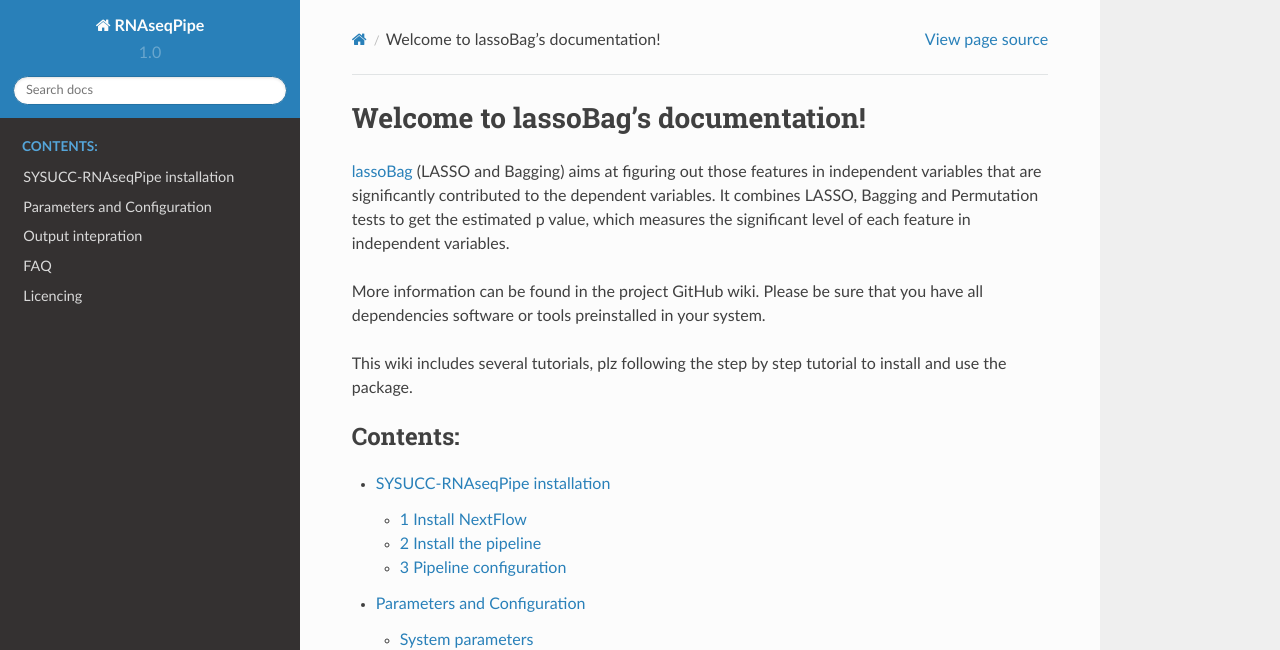
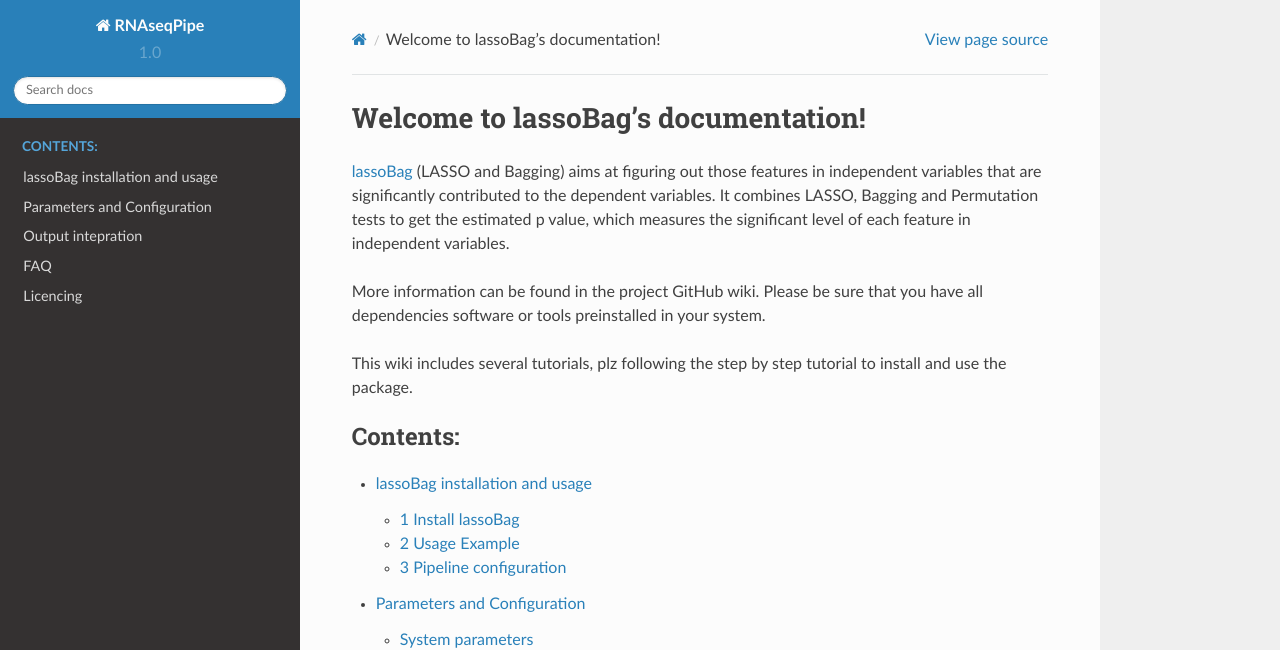
Before and after one commit to likelet/VSOLassoBag, a Sphinx documentation site: the page built from docs/index.rst, in a window 1280 px wide and 1130 px high. Shown: the top 650 px of the window. Built offline with Sphinx 7.4.7 and the Read the Docs theme 2.0.0, drawn with Linux system fonts in a browser that asks for light colours; pages that are not in the unit, such as notebooks, are missing from menus; some of the changed lines change nothing that is shown.

Commit message:
try to add superlink

```diff
--- a/docs/contents/installation.rst
+++ b/docs/contents/installation.rst
@@ -1,29 +1,24 @@
-SYSUCC-RNAseqPipe installation
+lassoBag installation and usage
 ============================
 
-1 Install NextFlow
+1 Install lassoBag
 ----------------
 
-Nextflow runs on most POSIX systems (Linux, Mac OSX etc). It can be installed by running the following commands:
+lassoBag can be run in both Windows system and most POSIX systems. The follow codes should be run in R.
 
  .. code-block:: bash
 
-    # Make sure that Java v8+ is installed
-    java -version
-    # Install Nextflow
-    curl -fsSL get.nextflow.io | bash
-    # Add Nextflow binary to your PATH:
-    mv nextflow ~/bin/
-    # OR system-wide installation:
-    # sudo mv nextflow /usr/local/bin
+    via github
+    install.packages("devtools")
+    devtools::install_github("likelet/lassoBag")
 
 
-See `nextflow.io <https://www.nextflow.io/>`_ for further instructions on how to install and configure Nextflow.
 
-2 Install the pipeline
+2 Usage Example
 --------------------
 
-2.1 Get project code
+2.1 Lasso.bag_
+.. _contents/parameters:
 ^^^^^^^^^^^^^^^
 
 The whole pipeline is hosted in github. To install, you'll need to download and transfer the pipeline files manually:
```
